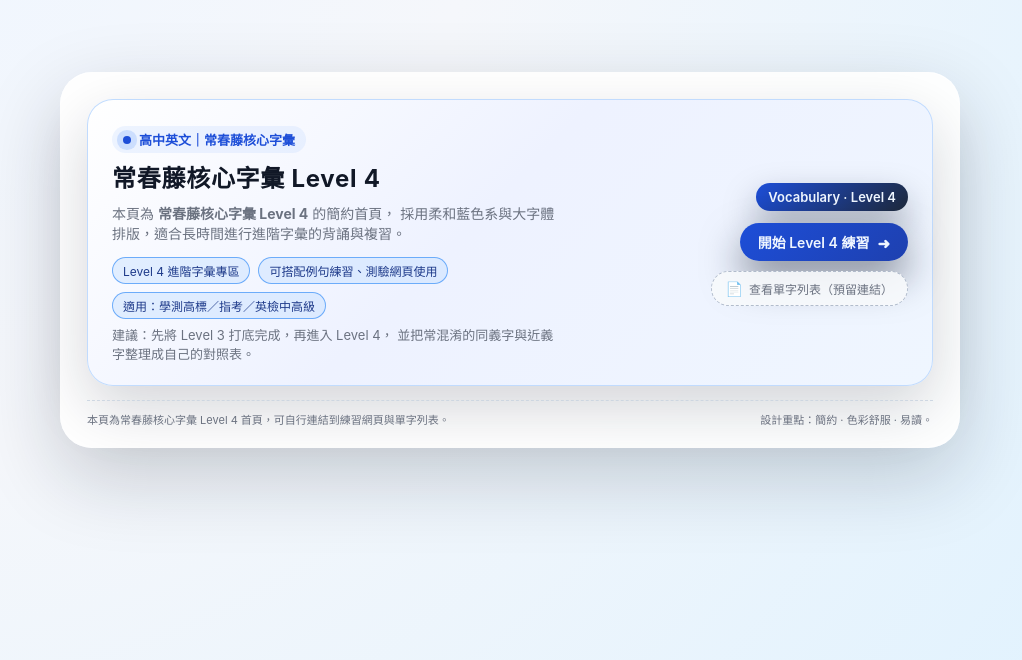
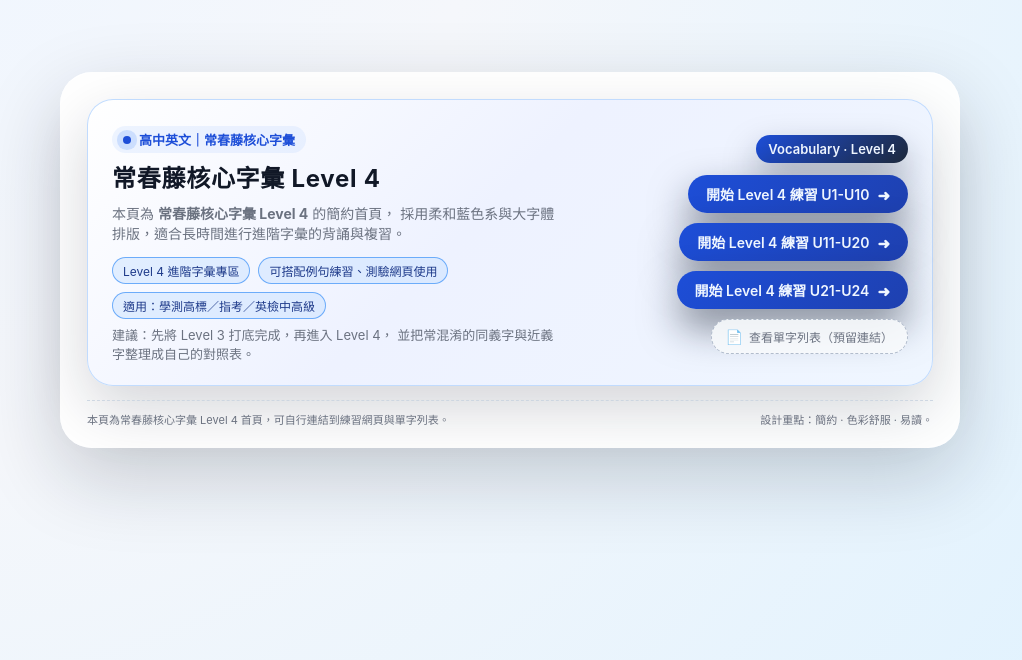
Before and after one commit to sophiniahhh-glitch/IVY-core-vocabulary-level-4, a plain HTML site: page index.html in a window 1280 px wide. Shown: the part 140-800 px from the top of the page, without its empty margins (130-1152 px from the left). Drawn offline with Linux system fonts and the light colour scheme.

Commit message:
Update index.html

```diff
--- a/index.html
+++ b/index.html
@@ -260,8 +260,16 @@
       <div class="right">
         <div class="level-tag">Vocabulary · Level 4</div>
         <div class="buttons">
-          <a class="btn-main" href="level4_quiz.html">
-            <span>開始 Level 4 練習</span>
+          <a class="btn-main" href="L4U1-L4U10.html">
+            <span>開始 Level 4 練習 U1-U10</span>
+            <span class="icon">➜</span>
+          </a>
+          <a class="btn-main" href="L4U11-L4U20.html">
+            <span>開始 Level 4 練習 U11-U20</span>
+            <span class="icon">➜</span>
+          </a>
+          <a class="btn-main" href="L4U21-L4U24.html">
+            <span>開始 Level 4 練習 U21-U24</span>
             <span class="icon">➜</span>
           </a>
           <a class="btn-secondary" href="level4_wordlist.html">
```
